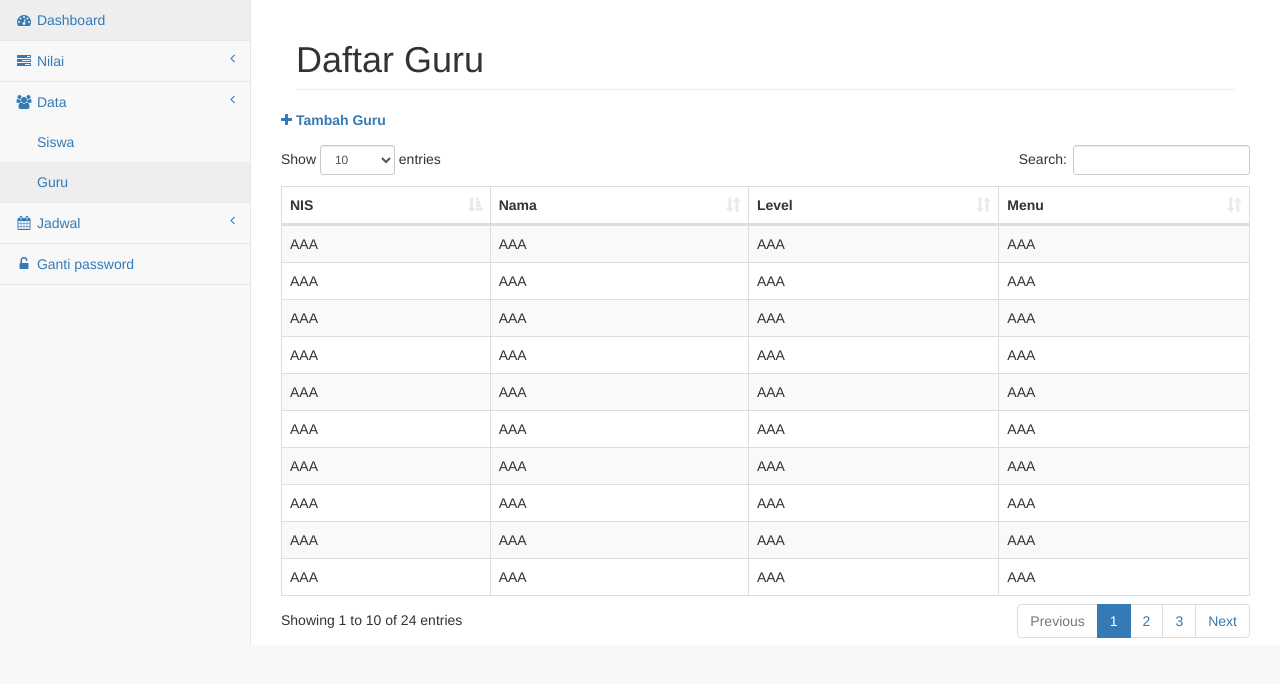
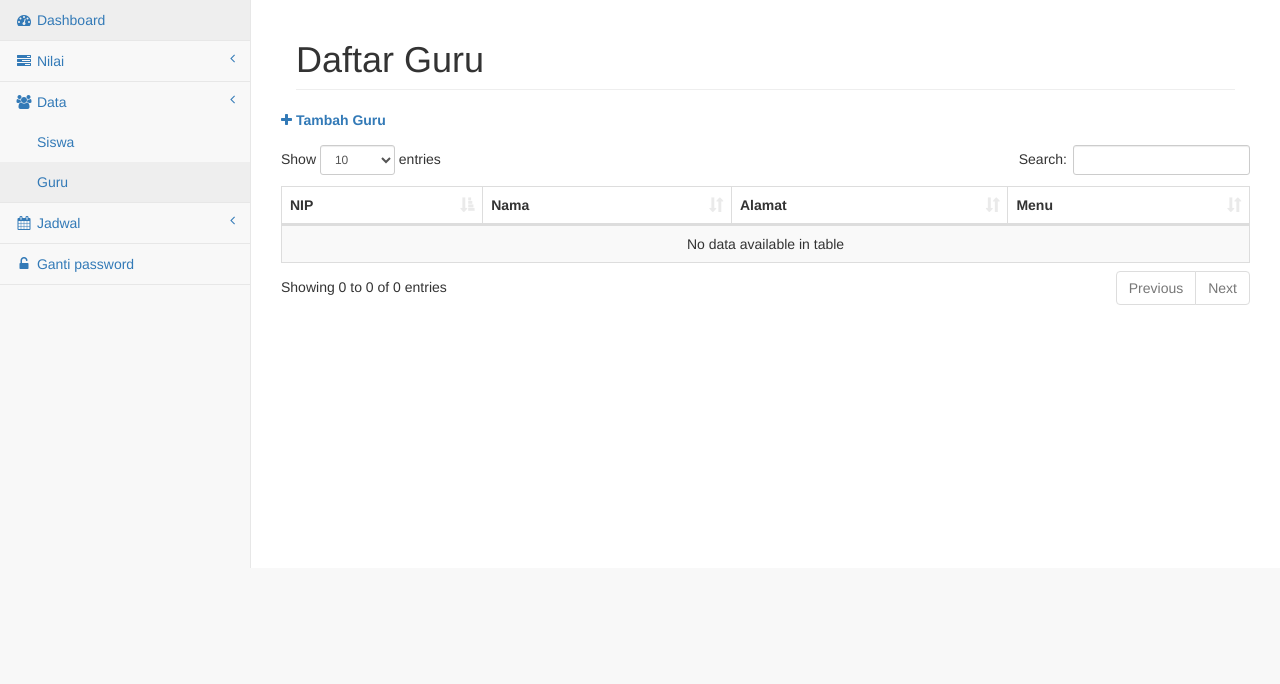
Before and after one commit to imansaiki/siasman1c, a CodeIgniter app: page /siasman1c/guru in a window 1280 px wide. Shown: the part 51-735 px from the top of the page. Run offline with CodeIgniter, Linux system fonts and the light colour scheme; the visitor is signed in with stand-in values (Sample User, id 1); some libraries are stand-ins or nearby versions.

Commit message:
15/03/2017

```diff
--- a/application/controllers/Guru.php
+++ b/application/controllers/Guru.php
@@ -15,13 +15,40 @@
 		$this->load->view('DaftarGuru');
 		$this->load->view('foot');
 	}
+	function daftarGuru(){
+		$data['daftar_guru']=$this->guruM->getDaftarGuru();
+		$this->load->view('head');
+		$this->load->view('DaftarGuru',$data);
+		$this->load->view('foot');
+	}
+	function dataGuru(){
+		if (empty($this->uri->segment('3'))){
+			if ($this->session->userdata('level')=='guru'){
+				redirect(base_url('guru/dataguru/'.$this->session->userdata('id')));
+			}else {
+				redirect(base_url('guru'));
+			}
+		}else {
+			$nip=$this->uri->segment('3');
+			$data['data_guru']=$this->guruM->getDataGuru($nip);
+			$data['data_ampuhan']=$this->guruM->getDataAmpuhan($nip);
+			if (empty($data['data_guru'])){
+				redirect(base_url('guru'));
+			}else{
+				$this->load->view('head');
+				$this->load->view('DataGuru',$data);
+				$this->load->view('foot');
+			}
+		}
+	}
 	function tambahGuru(){
 		if ($this->session->userdata('level')!='admin'){
 			redirect(base_url('guru'));
 		}
+		$data['daftar_mapel']=$this->jadwalM->getDaftarMapel();
 		if (empty($this->input->post('submit'))){
 			$this->load->view('head');
-			$this->load->view('FormTambahGuru');
+			$this->load->view('FormTambahGuru',$data);
 			$this->load->view('foot');
 		}else{
 			$config = array(
@@ -62,7 +89,7 @@
 							'errors' => array('required' => '%s tidak boleh kosong',),
 					),
 					array(
-							'field' => 'telepom',
+							'field' => 'telepon',
 							'label' => 'Nomor Telepon',
 							//'rules' => 'required',
 							'errors' => array('required' => '%s tidak boleh kosong',),
@@ -103,8 +130,6 @@
 				redirect(base_url('guru/tambahguru'));
 			}else {
 				$nip=$this->input->post('nip');
-				$kodeguru=$this->input->post('kodeguru');
-				$pelajaran=$this->input->post('pelajaran');
 				$data_guru= array(
 						'nip'=>$nip,
 						'nama'=>$this->input->post('nama'),
@@ -113,6 +138,7 @@
 						'kelamin'=>$this->input->post('jkelamin'),
 						'alamat'=>$this->input->post('alamat'),
 						'agama'=>$this->input->post('agama'),
+						'telepon'=>$this->input->post('telepon'),
 						'email'=>$this->input->post('email'),
 						'pendidikan_tingkat'=>$this->input->post('tktpd'),
 						'pendidikan_studi'=>$this->input->post('jurpd'),
@@ -124,16 +150,44 @@
 						'password'=>$nip,
 						'level'=>'guru',
 				);
-				$data_ampuhan= array(
-						'kode_guru'=>$kodeguru,
-						'password'=>$nip,
-						'nama_pelajaran'=>$pelajaran,
-				);
+				if ($this->input->post('ampuhan')=='ampuhan'){
+					$config2 = array(
+							array(
+									'field' => 'mapel',
+									'label' => 'Mapel Ampuhan',
+									'rules' => 'required',
+									'errors' => array(
+											'required' => '%s tidak boleh kosong',),
+
+							),
+							array(
+									'field' => 'kodeguru',
+									'label' => 'Kode Guru',
+									//'rules' => 'required',
+									'errors' => array('required' => '%s tidak boleh kosong',),
+							),
+					);
+					$this->form_validation->set_rules($config2);
+					if ($this->form_validation->run() == FALSE){
+						$this->session->set_flashdata('message','<div class="alert alert-danger" role="alert">'.validation_errors().'</div>');
+						redirect(base_url('guru/tambahguru'));
+					}else {
+						$data_ampuhan= array(
+								'kode_guru'=>$this->input->post('kodeguru'),
+								'nip'=>$nip,
+								'nama_pelajaran'=>$this->input->post('mapel'),
+						);
+					}
+				}
+
 				$data=$this->guruM->tambahGuru($data_guru);
 				if ($data=='0'){
 					//success
 					$this->load->model('AkunM');
 					$this->AkunM->tambahAkun($data_akun);
+					if (!empty($data_ampuhan)){
+						$this->guruM->tambahAmpuhan($data_ampuhan);
+					}
 					$this->session->set_flashdata('message','<div class="alert alert-success" role="alert">'.$nip.' Telah ditambahkan </div>');
 					redirect(base_url('guru/tambahguru'));
 				}else {
--- a/application/models/AkunM.php
+++ b/application/models/AkunM.php
@@ -17,8 +17,8 @@
 		return $query->result();
 	}
 	function tambahAkun($data){
-		$this->security->xss_clean($data);
-		$this->db->escape_str($data);
+		$data=$this->security->xss_clean($data);
+		$data=$this->db->escape_str($data);
 		$this->db->flush_cache();
 		if(!$this->db->replace('akun',$data)){
 			$query=$this->db->error();
--- a/application/models/GuruM.php
+++ b/application/models/GuruM.php
@@ -40,4 +40,36 @@
 			return $query;
 		}
 	}
+	function getDaftarGuru(){
+		//cleaning query from XSS
+		$this->db->flush_cache();
+		$this->db->select('nip, nama, alamat');
+		$this->db->from('guru');
+		//execute query
+		$query = $this->db->get();
+		return $query->result();
+	}
+	function getDataGuru($data){
+		//cleaning query from XSS
+		$data = $this->security->xss_clean($data);
+		$data = $this->db->escape_str($data);
+		$this->db->flush_cache();
+		$this->db->from('guru');
+		$this->db->where('nip',$data);
+		//execute query
+		$query = $this->db->get();
+		return $query->row();
+	}
+	function getDataAmpuhan($data){
+		//cleaning query from XSS
+		$data = $this->security->xss_clean($data);
+		$data = $this->db->escape_str($data);
+		$this->db->flush_cache();
+		$this->db->from('ampuhan');
+		$this->db->where('nip',$data);
+		//execute query
+		$query = $this->db->get();
+		return $query->result();
+	}
+
 }
--- a/application/models/JadwalM.php
+++ b/application/models/JadwalM.php
@@ -1,9 +1,17 @@
 <?php
 class jadwalM extends CI_Model{
-	function getSemTA(){
+	function getDaftarMapel(){
 		$this->db->flush_cache();
-		$this->db->from('tahunAjaran');
+		$this->db->from('matapelajaran');
 		$query=$this->db->get();
-		return $query->row();
+		return $query->result();
+	}
+	function  getKelasAmpuhan($data){
+		$this->db->flush_cache();
+		$this->db->select('daftarkelas.nama_kelas');
+		$this->db->from('daftarkelas');
+		$this->db->join('jadwal', 'jadwal.nama_kelas = daftarkelas.nama_kelas','inner');
+		$query=$this->db->get();
+		return $query->result();
 	}
 }
--- /dev/null
+++ b/application/models/MataPelajaranM.php
@@ -0,0 +1,4 @@
+<?php
+class MataPelajaranM extends CI_Model{
+
+}
--- a/application/views/DaftarGuru.php
+++ b/application/views/DaftarGuru.php
@@ -25,157 +25,29 @@
 					<table width="100%" class="table table-striped table-bordered table-hover" id="dataTables-example">
 						<thead>
 							<tr>
-								<th>NIS</th>
+								<th>NIP</th>
 								<th>Nama</th>
-								<th>Level</th>
+								<th>Alamat</th>
 								<th>Menu</th>
 							</tr>
 						</thead>
 						<tbody>
+						<?php
+						if (isset($daftar_guru)){
+							foreach ($daftar_guru as $row){
+						?>
+
+
 							<tr>
-								<td>AAA</td>
-								<td>AAA</td>
-								<td>AAA</td>
-								<td>AAA</td>
+								<td><?php echo $row->nip;?></td>
+								<td><?php echo $row->nama;?></td>
+								<td><?php echo $row->alamat;?></td>
+								<td><a href="<?php echo base_url('guru/dataguru/'.$row->nip);?>">Detail</a></td>
 							</tr>
-							<tr>
-								<td>AAA</td>
-								<td>AAA</td>
-								<td>AAA</td>
-								<td>AAA</td>
-							</tr>
-							<tr>
-								<td>AAA</td>
-								<td>AAA</td>
-								<td>AAA</td>
-								<td>AAA</td>
-							</tr>
-							<tr>
-								<td>AAA</td>
-								<td>AAA</td>
-								<td>AAA</td>
-								<td>AAA</td>
-							</tr>
-							<tr>
-								<td>AAA</td>
-								<td>AAA</td>
-								<td>AAA</td>
-								<td>AAA</td>
-							</tr>
-							<tr>
-								<td>AAA</td>
-								<td>AAA</td>
-								<td>AAA</td>
-								<td>AAA</td>
-							</tr>
-							<tr>
-								<td>AAA</td>
-								<td>AAA</td>
-								<td>AAA</td>
-								<td>AAA</td>
-							</tr>
-							<tr>
-								<td>AAA</td>
-								<td>AAA</td>
-								<td>AAA</td>
-								<td>AAA</td>
-							</tr>
-							<tr>
-								<td>AAA</td>
-								<td>AAA</td>
-								<td>AAA</td>
-								<td>AAA</td>
-							</tr>
-							<tr>
-								<td>AAA</td>
-								<td>AAA</td>
-								<td>AAA</td>
-								<td>AAA</td>
-							</tr>
-							<tr>
-								<td>AAA</td>
-								<td>AAA</td>
-								<td>AAA</td>
-								<td>AAA</td>
-							</tr>
-							<tr>
-								<td>AAA</td>
-								<td>AAA</td>
-								<td>AAA</td>
-								<td>AAA</td>
-							</tr>
-							<tr>
-								<td>AAA</td>
-								<td>AAA</td>
-								<td>AAA</td>
-								<td>AAA</td>
-							</tr>
-							<tr>
-								<td>AAA</td>
-								<td>AAA</td>
-								<td>AAA</td>
-								<td>AAA</td>
-							</tr>
-							<tr>
-								<td>AAA</td>
-								<td>AAA</td>
-								<td>AAA</td>
-								<td>AAA</td>
-							</tr>
-							<tr>
-								<td>AAA</td>
-								<td>AAA</td>
-								<td>AAA</td>
-								<td>AAA</td>
-							</tr>
-							<tr>
-								<td>AAA</td>
-								<td>AAA</td>
-								<td>AAA</td>
-								<td>AAA</td>
-							</tr>
-							<tr>
-								<td>AAA</td>
-								<td>AAA</td>
-								<td>AAA</td>
-								<td>AAA</td>
-							</tr>
-							<tr>
-								<td>AAA</td>
-								<td>AAA</td>
-								<td>AAA</td>
-								<td>AAA</td>
-							</tr>
-							<tr>
-								<td>AAA</td>
-								<td>AAA</td>
-								<td>AAA</td>
-								<td>AAA</td>
-							</tr>
-							<tr>
-								<td>AAA</td>
-								<td>AAA</td>
-								<td>AAA</td>
-								<td>AAA</td>
-							</tr>
-							<tr>
-								<td>AAA</td>
-								<td>AAA</td>
-								<td>AAA</td>
-								<td>AAA</td>
-							</tr>
-							<tr>
-								<td>AAA</td>
-								<td>AAA</td>
-								<td>AAA</td>
-								<td>AAA</td>
-							</tr>
-							<tr>
-								<td>AAA</td>
-								<td>AAA</td>
-								<td>AAA</td>
-								<td>AAA</td>
-							</tr>
+						<?php
+							}
+						}
+						?>
 						</tbody>
 					</table>
 
--- /dev/null
+++ b/application/views/NilaiMain.php
@@ -0,0 +1 @@
+<?php
```
Also changed, not shown: application/controllers/Nilai.php (added, +92 -0 lines), application/controllers/Siswa.php (+12 -9 lines), application/models/AmpuhanM.php (added, +19 -0 lines), application/models/DaftarKelasM.php (added, +9 -0 lines), application/models/KelasM.php (+13 -0 lines), application/models/NilaiM.php (added, +21 -0 lines), application/models/SiswaM.php (+0 -12 lines), application/models/TahunAjaranM.php (added, +9 -0 lines), application/views/DaftarKelasSiswa.php (+40 -27 lines), application/views/DataGuru.php (added, +85 -0 lines), application/views/FormTambahGuru.php (+10 -7 lines), application/views/FormTambahSiswa.php (+39 -12 lines).
